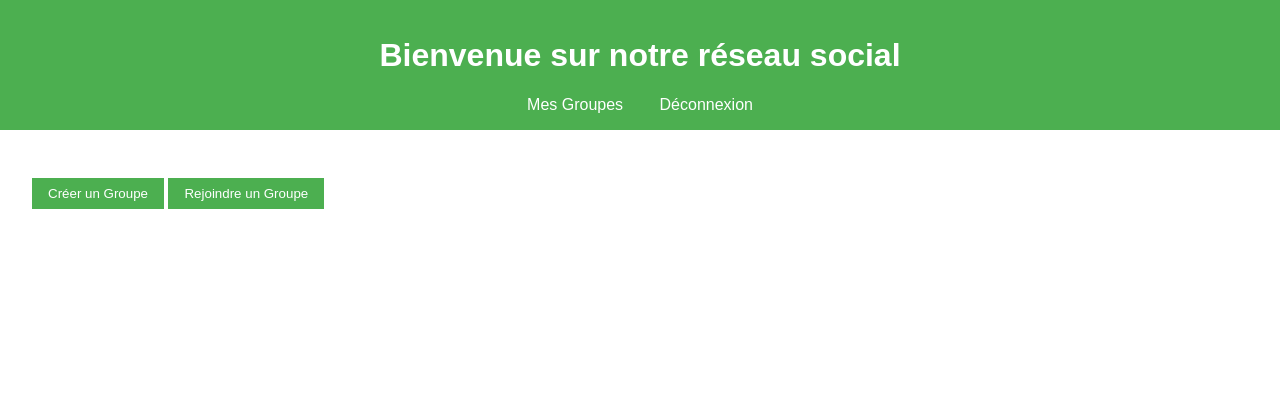
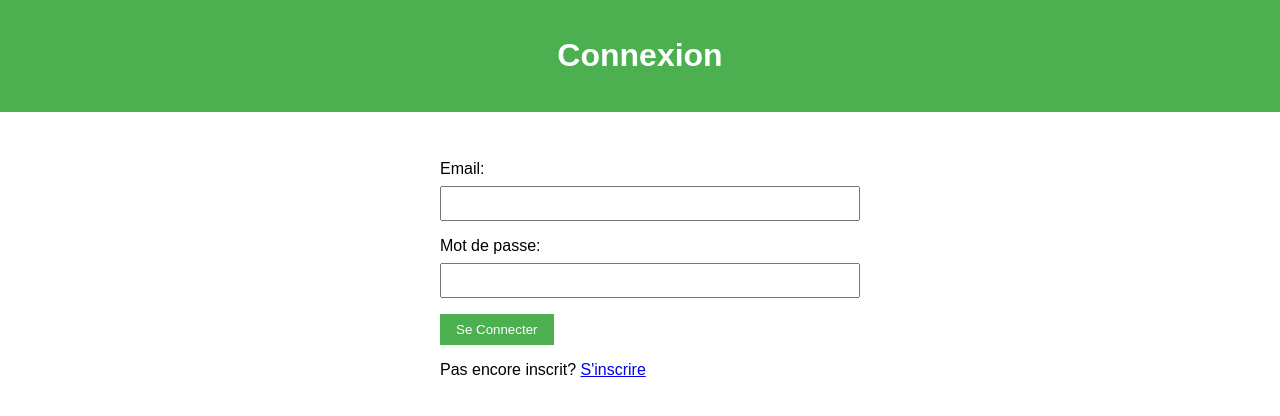
Before and after one commit to timothee-piotre/reseausocial.github.io, a plain HTML site: page index.html in a window 1280 px wide. Drawn offline with Linux system fonts and the light colour scheme; files that its build step writes are made by us from their sources.

Commit message:
Update index.html

```diff
--- a/index.html
+++ b/index.html
@@ -3,22 +3,23 @@
 <head>
     <meta charset="UTF-8">
     <meta name="viewport" content="width=device-width, initial-scale=1.0">
-    <title>Accueil</title>
+    <title>Connexion</title>
     <link rel="stylesheet" href="css/style.css">
 </head>
 <body>
     <header>
-        <h1>Bienvenue sur notre réseau social</h1>
-        <nav>
-            <a href="group.html">Mes Groupes</a>
-            <a href="login.html">Déconnexion</a>
-        </nav>
+        <h1>Connexion</h1>
     </header>
     <main>
-        <button id="create-group">Créer un Groupe</button>
-        <button id="join-group">Rejoindre un Groupe</button>
-        <div id="groups-list"></div>
+        <form id="login-form">
+            <script src="js/script.js"></script>
+            <label for="email">Email:</label>
+            <input type="email" id="email" required>
+            <label for="password">Mot de passe:</label>
+            <input type="password" id="password" required>
+            <button onclick="login()">Se Connecter</button>
+            <p>Pas encore inscrit? <a href="register.html">S'inscrire</a></p>
+        </form>
     </main>
-    <script src="js/script.js"></script>
 </body>
 </html>
```
